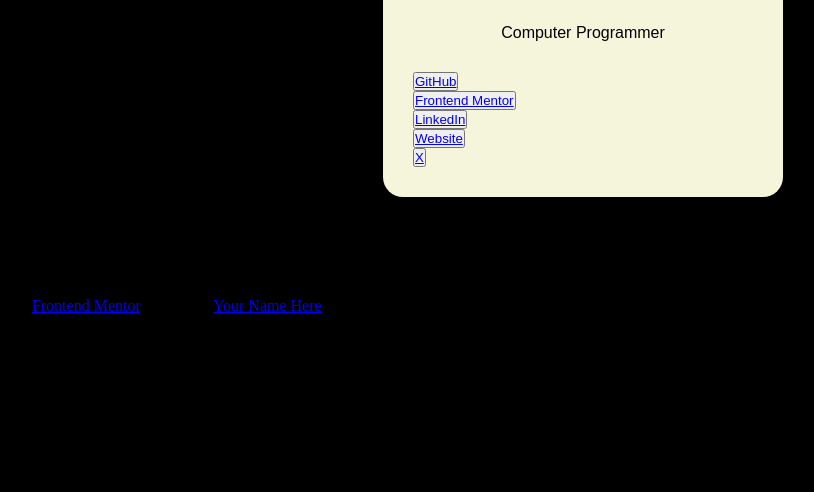
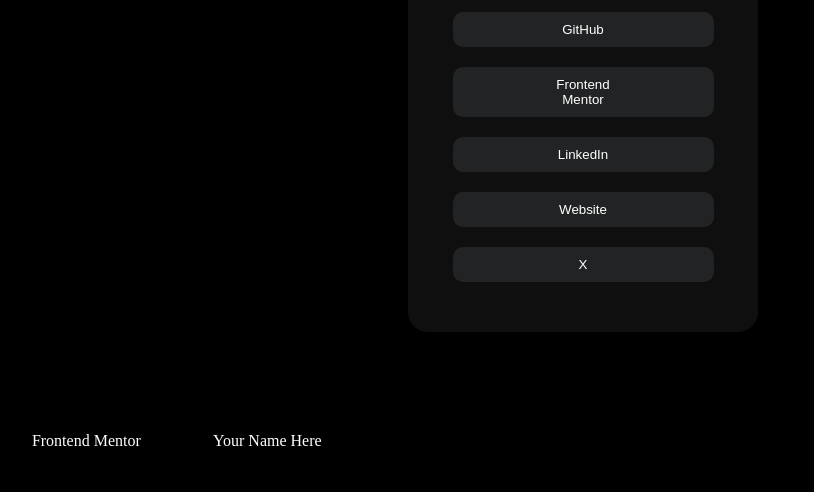
Before and after one commit to mcquest72/social-links-profile, a plain HTML site: page index.html in a window 1280 px wide. Shown: the part 308-800 px from the top of the page, without its empty margins (57-871 px from the left). Drawn offline with Linux system fonts and the light colour scheme.

Commit message:
we added more styles the our document

```diff
--- a/styles.css
+++ b/styles.css
@@ -9,8 +9,8 @@
 }
 
 .box{
-    background-color: beige;
-    max-width: 400px;
+    background-color: rgb(15, 15, 15);
+    max-width: 350px;
     margin: 100px auto;
     border-radius: 20px;
     padding: 30px;
@@ -26,16 +26,48 @@
 p{
     text-align: center;
     text-transform: capitalize;
-    margin-bottom: 30px;
+    margin-bottom: 20px;
     padding: px;
+    color: rgb(170, 170, 64);
+    font-size: 14px;
+    margin-top: 10px;
 }
 
 h1{
     text-align: center;
     text-transform: capitalize;
+    color: white;
+    font-size: 20px;
 }
 
 .form-control>*{
     display: block;
     width: 320;
 }
+
+button {
+    background-color: #222324; color: #fff;
+    display: block;
+    border-radius: 10px;
+    margin: auto;
+    padding: 10px 100px;
+    border: black;
+    border-radius: 10px;
+    cursor: pointer;
+    margin-bottom: 20px;
+    color: white;
+    text-align: center;
+    width: 90%;
+}
+
+a{
+    text-decoration: none;
+    color: white;
+}
+
+#title{
+    color: white;
+    padding-top: 10px;
+    margin-bottom: 15px;
+    font-size: 14px;
+}
```
